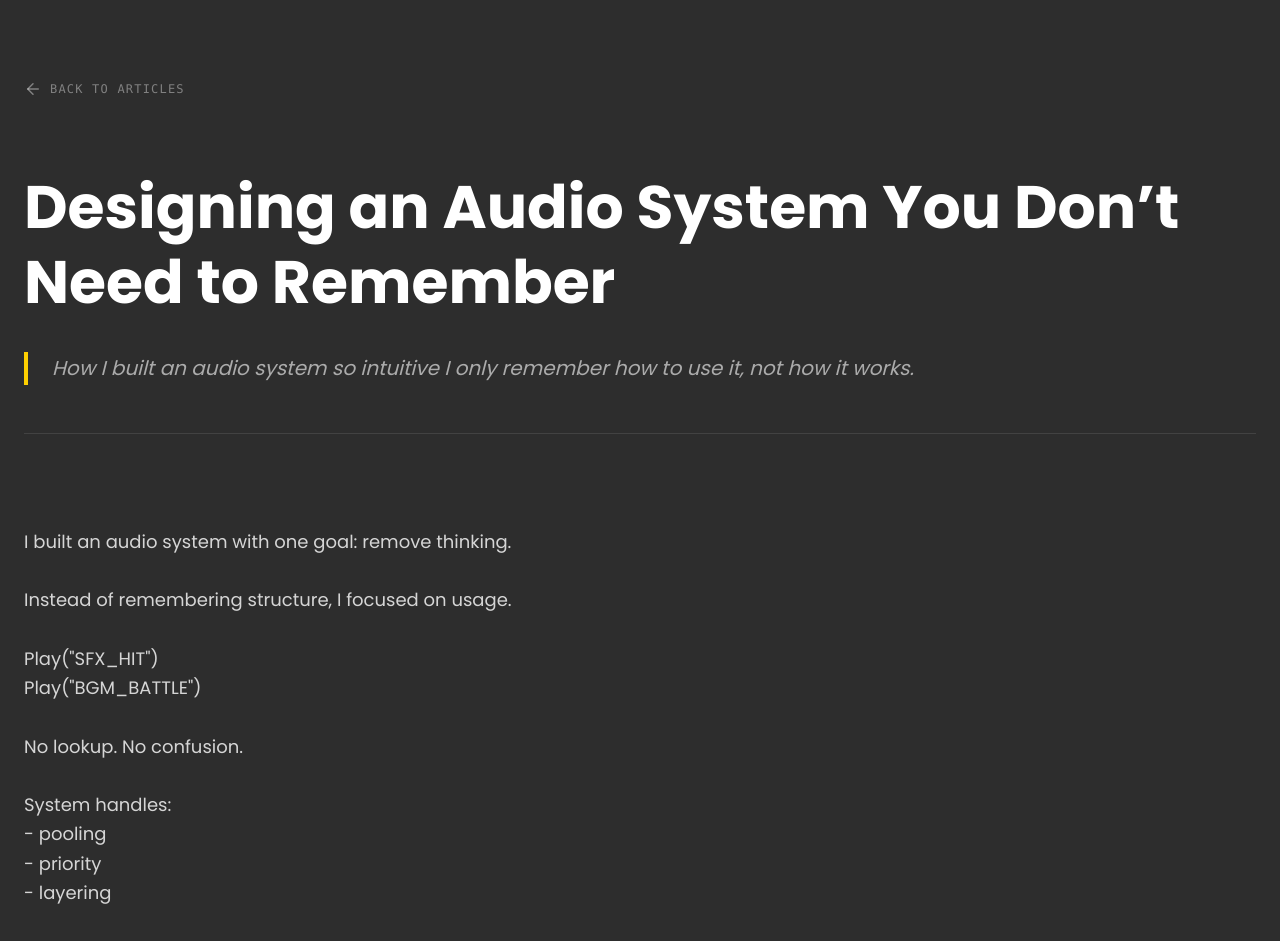
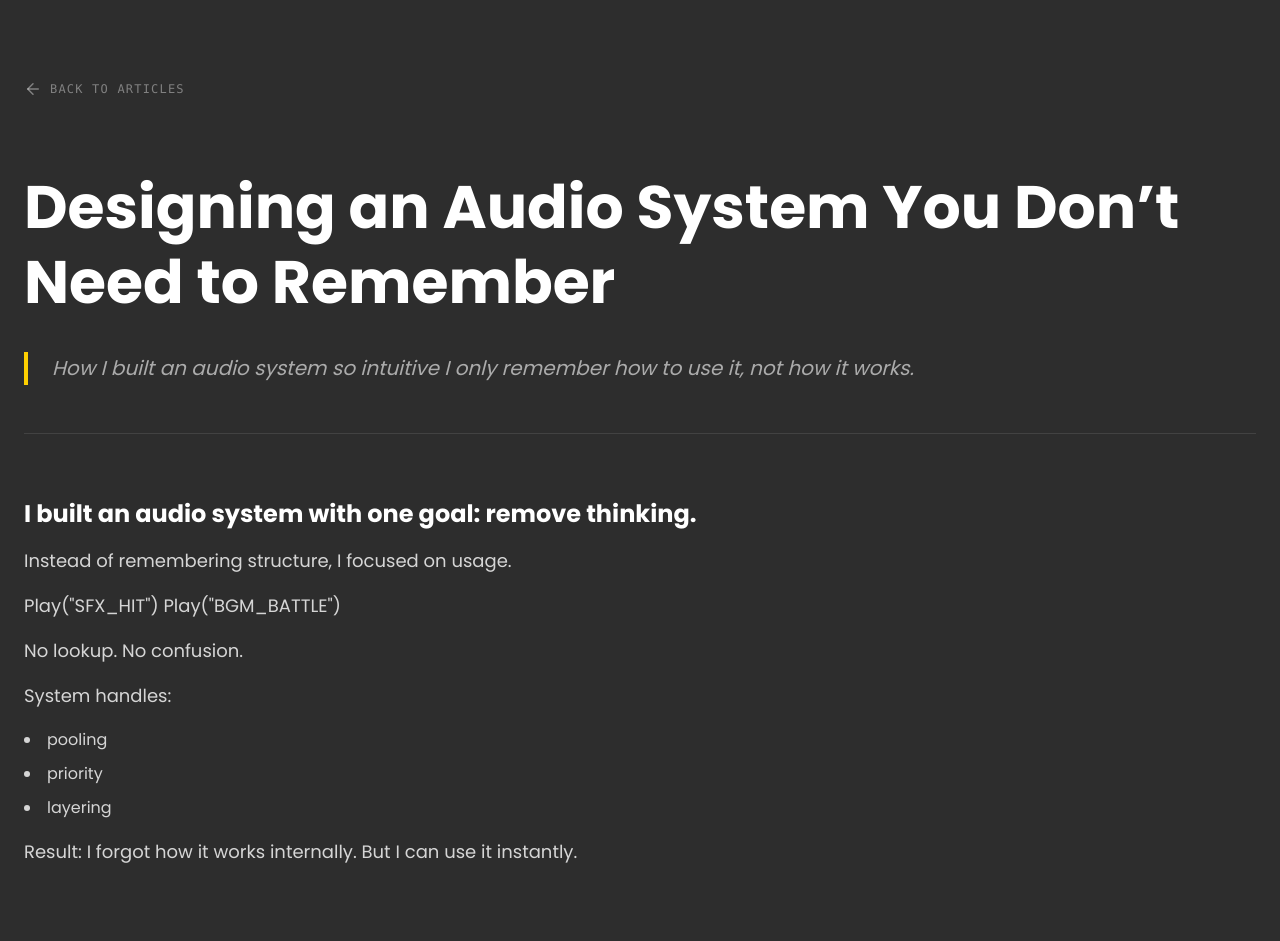
Before and after one commit to muhammadzaini213/Portofolio_Muhammad_Zaini, a Next.js app: page /articles/audio-system-design in a window 1280 px wide. Shown: the top 941 px of the page. Built offline with nearby package versions, Linux system fonts and the light colour scheme.

Commit message:
add: markdown style articles

```diff
--- a/app/articles/[slug]/page.tsx
+++ b/app/articles/[slug]/page.tsx
@@ -3,6 +3,8 @@ import { notFound } from "next/navigation";
 import Link from "next/link";
 import { ArrowLeft, Clock, Calendar } from "lucide-react";
 import { Metadata } from "next";
+import ReactMarkdown from "react-markdown";
+import remarkGfm from "remark-gfm";
 
 export async function generateStaticParams() {
   return articles.map((article) => ({
@@ -83,10 +85,39 @@ export default async function ArticleDetail({ params }: { params: Promise<{ slug
           </p>
         </header>
 
-        <article className="prose prose-invert prose-yellow max-w-none">
-          <p className="text-white/80 text-lg leading-relaxed whitespace-pre-line selection:bg-[#fed001] selection:text-black">
+        <article>
+          <ReactMarkdown
+            remarkPlugins={[remarkGfm]}
+            components={{
+              h1: ({ children }) => <h1 className="text-4xl font-black text-white mb-6 mt-10">{children}</h1>,
+              h2: ({ children }) => <h2 className="text-2xl font-bold text-white mb-4 mt-8">{children}</h2>,
+              h3: ({ children }) => <h3 className="text-xl font-bold text-[#fed001] mb-3 mt-6">{children}</h3>,
+              p: ({ children }) => <p className="text-white/80 text-lg leading-relaxed mb-4">{children}</p>,
+              strong: ({ children }) => <strong className="text-white font-bold">{children}</strong>,
+              em: ({ children }) => <em className="text-white/60 italic">{children}</em>,
+              ul: ({ children }) => <ul className="list-disc list-inside text-white/80 mb-4 space-y-2">{children}</ul>,
+              ol: ({ children }) => <ol className="list-decimal list-inside text-white/80 mb-4 space-y-2">{children}</ol>,
+              li: ({ children }) => <li className="text-white/80 leading-relaxed">{children}</li>,
+              blockquote: ({ children }) => (
+                <blockquote className="border-l-4 border-[#fed001] pl-6 my-6 text-white/60 italic">{children}</blockquote>
+              ),
+              code({ className, children, ...props }: any) {
+                const isBlock = className?.includes('language-');
+                return isBlock
+                  ? <pre className="bg-white/5 border border-white/10 rounded-xl p-6 overflow-x-auto mb-6 mt-4"><code className="text-white/80 text-sm font-mono">{children}</code></pre>
+                  : <code className="text-[#fed001] bg-white/10 px-1.5 py-0.5 rounded text-sm font-mono" {...props}>{children}</code>
+              },
+              img: ({ src, alt }) => (
+                <img src={src} alt={alt} className="rounded-xl border border-white/10 w-full my-8 object-cover" />
+              ),
+              hr: () => <hr className="border-white/10 my-10" />,
+              a: ({ href, children }) => (
+                <a href={href} target="_blank" rel="noopener noreferrer" className="text-[#fed001] underline underline-offset-2 hover:text-white transition-colors">{children}</a>
+              ),
+            }}
+          >
             {article.content}
-          </p>
+          </ReactMarkdown>
         </article>
 
         <footer className="mt-20 pt-10 border-t border-white/10">
--- a/app/components/Articles.tsx
+++ b/app/components/Articles.tsx
@@ -39,7 +39,7 @@ export function Articles() {
                 className="flex items-end justify-between mb-12 border-b border-white/5 pb-6"
             >
                 <div>
-                    <h2 className="text-[#fed001] font-mono text-xs tracking-widest uppercase mb-2">
+                    <h2 className="text-accent font-mono text-xs tracking-widest uppercase mb-2">
                         Journal
                     </h2>
                     <h1 className="text-4xl md:text-5xl font-black text-white">
@@ -48,7 +48,7 @@ export function Articles() {
                 </div>
                 <Link
                     href="/articles"
-                    className="group flex items-center gap-2 text-[#fed001] font-bold text-sm uppercase tracking-wider transition-all"
+                    className="group flex items-center gap-2 text-accent font-bold text-sm uppercase tracking-wider transition-all"
                 >
                     View All
                     <ArrowRight size={16} className="transition-transform group-hover:translate-x-1" />
@@ -69,12 +69,12 @@ export function Articles() {
                             className="group block relative"
                         >
                             <div className="flex flex-col gap-4">
-                                <div className="flex items-center gap-3 text-white/30 font-mono text-[10px] uppercase tracking-widest transition-colors group-hover:text-[#fed001]/60">
+                                <div className="flex items-center gap-3 text-white/30 font-mono text-[10px] uppercase tracking-widest transition-colors group-hover:text-accent/60">
                                     <BookOpen size={14} />
                                     <span>Technical Writing</span>
                                 </div>
 
-                                <h3 className="text-2xl font-bold text-white group-hover:text-[#fed001] transition-all duration-300 leading-tight">
+                                <h3 className="text-2xl font-bold text-white group-hover:text-accent transition-all duration-300 leading-tight">
                                     {a.title}
                                 </h3>
 
@@ -84,11 +84,11 @@ export function Articles() {
 
                                 <div className="flex items-center gap-2 text-white/20 group-hover:text-white transition-colors text-xs font-bold uppercase tracking-widest pt-2">
                                     Read Article
-                                    <div className="h-[1px] w-0 group-hover:w-8 bg-[#fed001] transition-all duration-500" />
+                                    <div className="h-[1px] w-0 group-hover:w-8 bg-accent transition-all duration-500" />
                                 </div>
                             </div>
 
-                            <div className="absolute -inset-x-4 -inset-y-4 scale-95 bg-white/[0.02] rounded-2xl opacity-0 group-hover:opacity-100 group-hover:scale-100 transition-all duration-500 -z-10" />
+                            <div className="absolute -inset-x-4 -inset-y-4 scale-95 bg-white/2 rounded-2xl opacity-0 group-hover:opacity-100 group-hover:scale-100 transition-all duration-500 -z-10" />
                         </Link>
                     </motion.div>
                 ))}
--- a/app/data/articles.json
+++ b/app/data/articles.json
@@ -3,7 +3,7 @@
     "slug": "audio-system-design",
     "title": "Designing an Audio System You Don't Need to Remember",
     "desc": "How I built an audio system so intuitive I only remember how to use it, not how it works.",
-    "content": "I built an audio system with one goal: remove thinking.\n\nInstead of remembering structure, I focused on usage.\n\nPlay(\"SFX_HIT\")\nPlay(\"BGM_BATTLE\")\n\nNo lookup. No confusion.\n\nSystem handles:\n- pooling\n- priority\n- layering\n\nResult:\nI forgot how it works internally.\nBut I can use it instantly."
+    "content": "### I built an audio system with one goal: remove thinking.\n\nInstead of remembering structure, I focused on usage.\n\nPlay(\"SFX_HIT\")\nPlay(\"BGM_BATTLE\")\n\nNo lookup. No confusion.\n\nSystem handles:\n- pooling\n- priority\n- layering\n\nResult:\nI forgot how it works internally.\nBut I can use it instantly."
   },
   {
     "slug": "game-feel-principles",
--- a/app/data/articles.ts
+++ b/app/data/articles.ts
@@ -4,7 +4,7 @@ export const articles = [
     title: "Designing an Audio System You Don’t Need to Remember",
     desc: "How I built an audio system so intuitive I only remember how to use it, not how it works.",
     content: `
-I built an audio system with one goal: remove thinking.
+## I built an audio system with one goal: remove thinking.
 
 Instead of remembering structure, I focused on usage.
 
--- a/app/projects/[slug]/page.tsx
+++ b/app/projects/[slug]/page.tsx
@@ -4,6 +4,8 @@ import Link from "next/link";
 import Image from "next/image";
 import { ArrowLeft, ArrowUpRight } from "lucide-react";
 import { Metadata } from "next";
+import ReactMarkdown from "react-markdown";
+import remarkGfm from "remark-gfm";
 
 export async function generateStaticParams() {
   return projects.map((project) => ({
@@ -102,10 +104,39 @@ export default async function ProjectDetail({
 
         {/* Content */}
         <div className="grid md:grid-cols-3 gap-12 md:gap-20">
-          <article className="md:col-span-2">
-            <p className="text-white/80 text-lg leading-relaxed whitespace-pre-line selection:bg-[#fed001] selection:text-black">
+          <article>
+            <ReactMarkdown
+              remarkPlugins={[remarkGfm]}
+              components={{
+                h1: ({ children }) => <h1 className="text-4xl font-black text-white mb-6 mt-10">{children}</h1>,
+                h2: ({ children }) => <h2 className="text-2xl font-bold text-white mb-4 mt-8">{children}</h2>,
+                h3: ({ children }) => <h3 className="text-xl font-bold text-[#fed001] mb-3 mt-6">{children}</h3>,
+                p: ({ children }) => <p className="text-white/80 text-lg leading-relaxed mb-4">{children}</p>,
+                strong: ({ children }) => <strong className="text-white font-bold">{children}</strong>,
+                em: ({ children }) => <em className="text-white/60 italic">{children}</em>,
+                ul: ({ children }) => <ul className="list-disc list-inside text-white/80 mb-4 space-y-2">{children}</ul>,
+                ol: ({ children }) => <ol className="list-decimal list-inside text-white/80 mb-4 space-y-2">{children}</ol>,
+                li: ({ children }) => <li className="text-white/80 leading-relaxed">{children}</li>,
+                blockquote: ({ children }) => (
+                  <blockquote className="border-l-4 border-[#fed001] pl-6 my-6 text-white/60 italic">{children}</blockquote>
+                ),
+                code({ className, children, ...props }: any) {
+                  const isBlock = className?.includes('language-');
+                  return isBlock
+                    ? <pre className="bg-white/5 border border-white/10 rounded-xl p-6 overflow-x-auto mb-6 mt-4"><code className="text-white/80 text-sm font-mono">{children}</code></pre>
+                    : <code className="text-[#fed001] bg-white/10 px-1.5 py-0.5 rounded text-sm font-mono" {...props}>{children}</code>
+                },
+                img: ({ src, alt }) => (
+                  <img src={src} alt={alt} className="rounded-xl border border-white/10 w-full my-8 object-cover" />
+                ),
+                hr: () => <hr className="border-white/10 my-10" />,
+                a: ({ href, children }) => (
+                  <a href={href} target="_blank" rel="noopener noreferrer" className="text-[#fed001] underline underline-offset-2 hover:text-white transition-colors">{children}</a>
+                ),
+              }}
+            >
               {project.content}
-            </p>
+            </ReactMarkdown>
           </article>
 
           {/* Sidebar */}
--- a/package.json
+++ b/package.json
@@ -15,7 +15,9 @@
     "lucide-react": "^1.7.0",
     "next": "16.2.1",
     "react": "19.2.4",
-    "react-dom": "19.2.4"
+    "react-dom": "19.2.4",
+    "react-markdown": "^10.1.0",
+    "remark-gfm": "^4.0.1"
   },
   "devDependencies": {
     "@tailwindcss/postcss": "^4",
```
Also changed, not shown: 1 other file (tests, documents, lock files or other folders).
